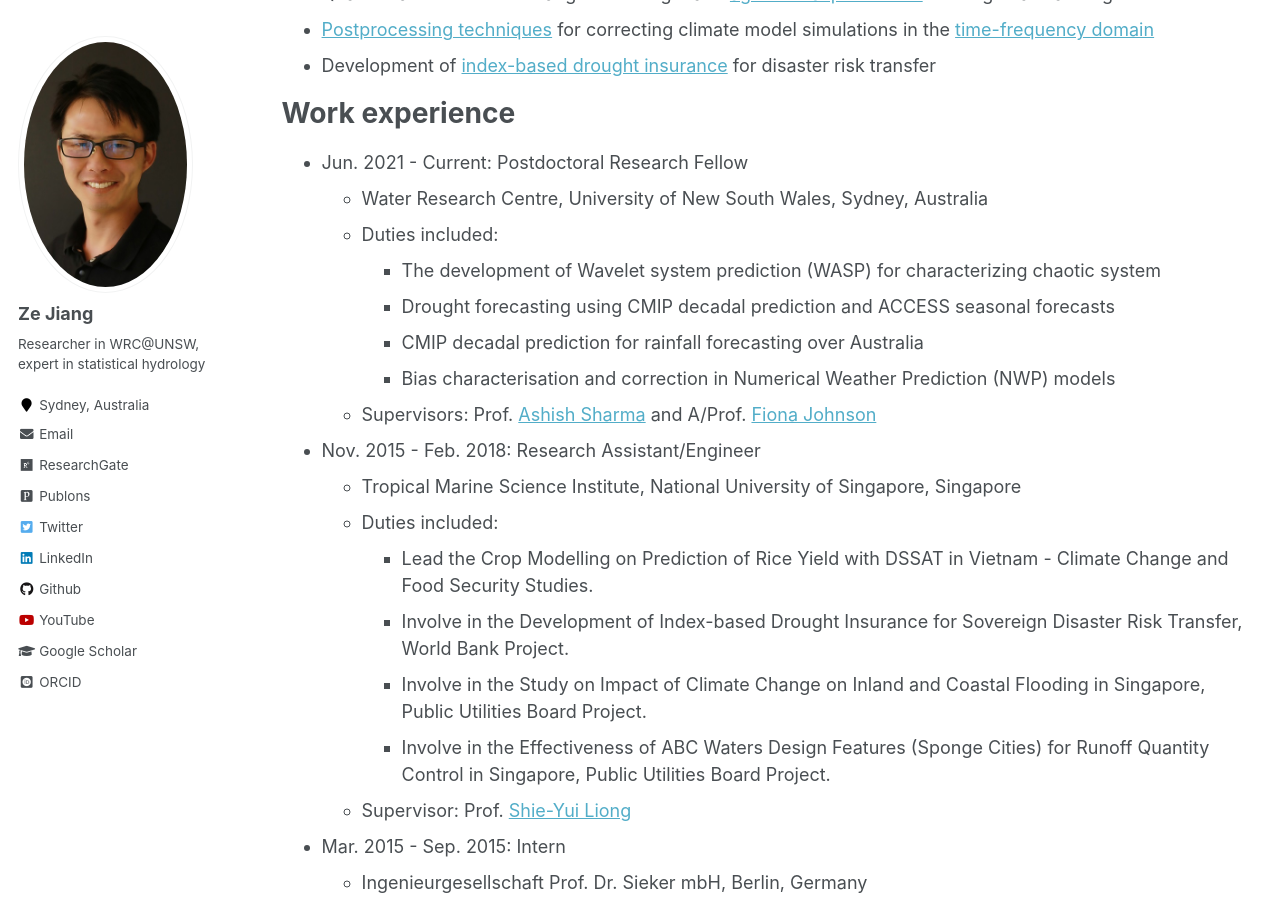
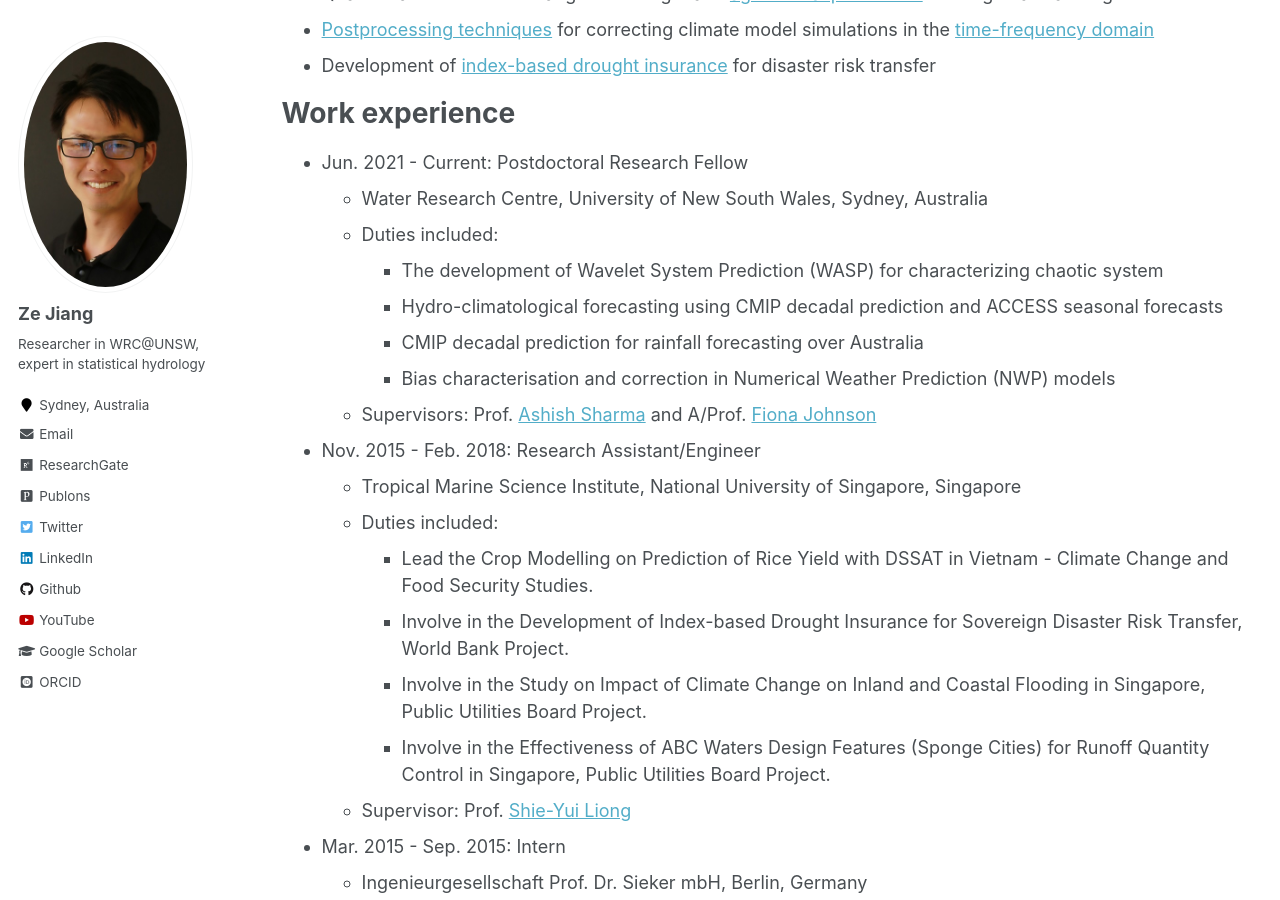
Before and after one commit to zejiang-unsw/zejiang-unsw.github.io, a Jekyll site: the page built from _pages/cv.md, in a window 1280 px wide and 900 px high, scrolled down 697 px. Built offline with Jekyll 4.4.1, drawn with Linux system fonts in a browser that asks for light colours; some web fonts are replaced; some of the changed text lies outside the part shown.

Commit message:
Update cv.md

```diff
--- a/_pages/cv.md
+++ b/_pages/cv.md
@@ -37,8 +37,8 @@
 * Jun. 2021 - Current: Postdoctoral Research Fellow
   * Water Research Centre, University of New South Wales, Sydney, Australia
   * Duties included:
-	+ The development of Wavelet system prediction (WASP) for characterizing chaotic system
-    + Drought forecasting using CMIP decadal prediction and ACCESS seasonal forecasts
+	+ The development of Wavelet System Prediction (WASP) for characterizing chaotic system
+    + Hydro-climatological forecasting using CMIP decadal prediction and ACCESS seasonal forecasts
     + CMIP decadal prediction for rainfall forecasting over Australia
     + Bias characterisation and correction in Numerical Weather Prediction (NWP) models
   * Supervisors: Prof. [Ashish Sharma](https://scholar.google.com.au/citations?user=C_9ndbcAAAAJ&hl=en) and A/Prof. [Fiona Johnson](https://scholar.google.com.au/citations?user=PYu5v4YAAAAJ&hl=en)
```
Also changed, not shown: other parts of _pages/cv.md (+1 -0 lines).
